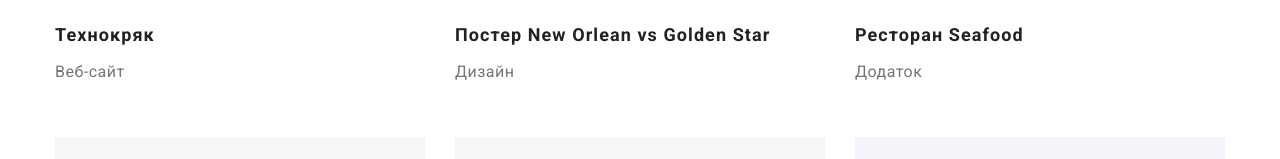
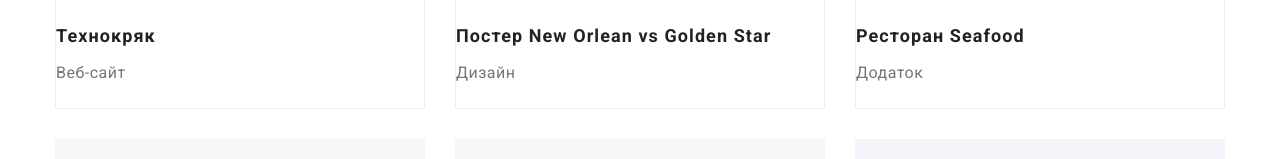
Before and after one commit to taras-shatskiy/goit-markup-hw-03, a plain HTML site: page portfolio.html in a window 1280 px wide. Shown: the part 560-719 px from the top of the page. Drawn offline with nearby package versions, Linux system fonts and the light colour scheme.

Commit message:
Додав border
Додав border у нижню частину карток Портфоліо

```diff
--- a/css/styles.css
+++ b/css/styles.css
@@ -308,6 +308,7 @@ img {
 }
 .portfolio-content {
   padding: 20px 0;
+  border: 1px solid #eeeeee;
 }
 .portfolio-title {
   margin-bottom: 4px;
```
